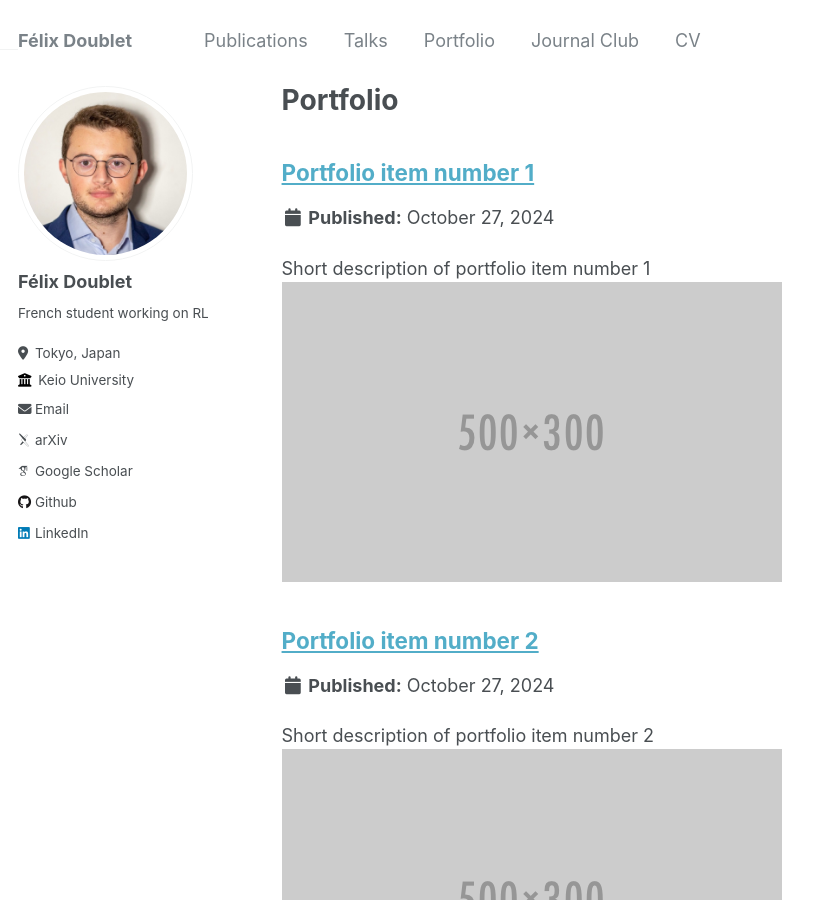
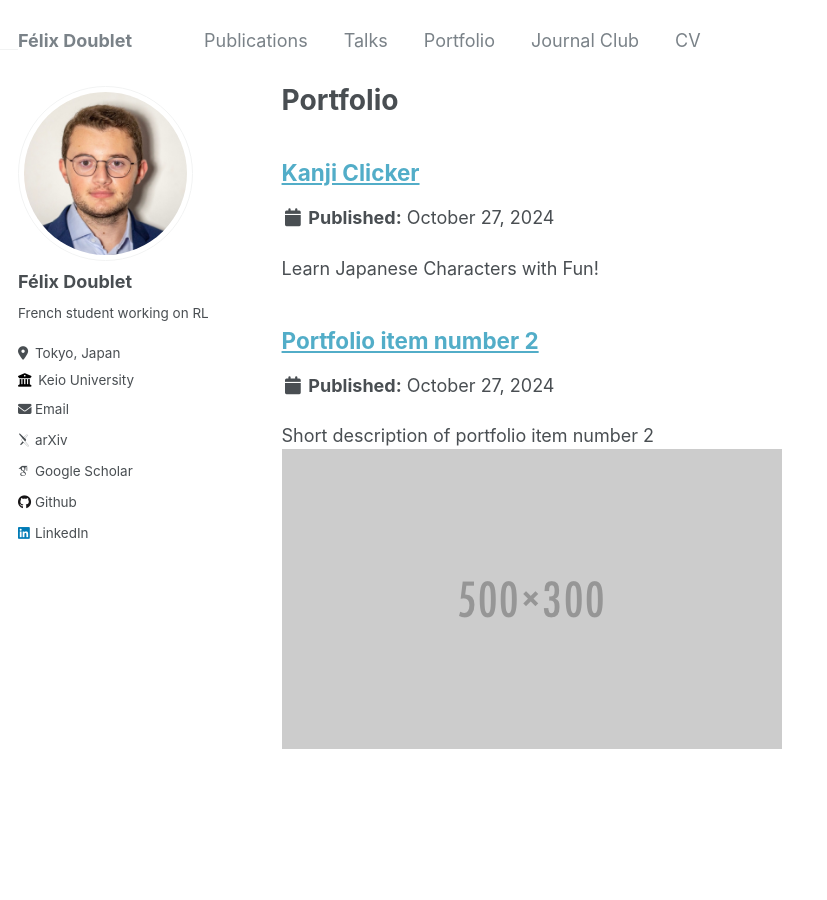
Before and after one commit to FelixDou/FelixDou.github.io, a Jekyll site: the page built from _pages/portfolio.html, in a window 1280 px wide and 900 px high. Shown: the whole window, without its empty margins (0-827 px from the left). Built offline with Jekyll 4.4.1, drawn with Linux system fonts in a browser that asks for light colours; some web fonts are replaced.

Commit message:
kanji clicker

```diff
--- /dev/null
+++ b/_portfolio/KanjiClicker.md
@@ -0,0 +1,15 @@
+---
+title: "Kanji Clicker"
+excerpt: "Learn Japanese Characters with Fun!"
+collection: portfolio
+---
+
+Embark on a captivating journey of language and discovery with Kanji Clicker – the ultimate clicker game designed to make learning Japanese kanji an enjoyable adventure!
+
+Gameplay: Click, Learn, and Unlock!
+
+<div style="display: flex; justify-content: space-around; align-items: center;">
+    <img src="path_to_image1.jpg" alt="Image 1" style="height: 300px;">
+    <img src="path_to_image2.jpg" alt="Image 2" style="height: 300px;">
+    <img src="path_to_image3.jpg" alt="Image 3" style="height: 300px;">
+</div>
--- a/_portfolio/portfolio-1.md
+++ /dev/null
@@ -1,7 +0,0 @@
----
-title: "Portfolio item number 1"
-excerpt: "Short description of portfolio item number 1<br/><img src='/images/500x300.png'>"
-collection: portfolio
----
-
-This is an item in your portfolio. It can be have images or nice text. If you name the file .md, it will be parsed as markdown. If you name the file .html, it will be parsed as HTML.
```
Also changed, not shown: _pages/cv.md (+0 -5 lines), images/unnamed-2.jpg (added), images/unnamed-3.jpg (added), images/unnamed.jpg (added).
